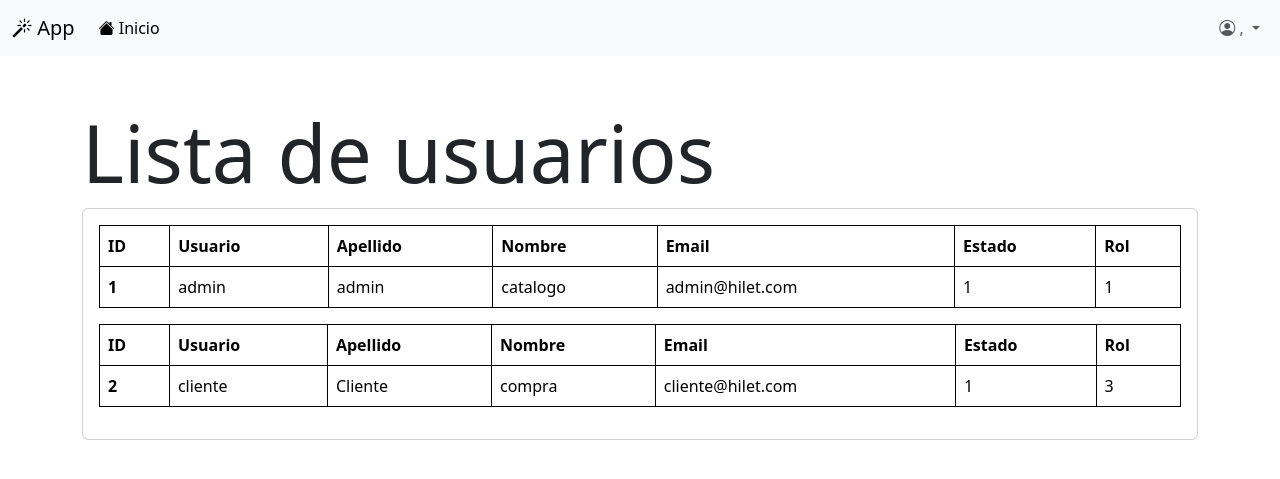
After one commit to marceloaudisioClases/catalogo2000, a CodeIgniter app: page /catalogo/index.php/usuarios/index in a window 1280 px wide. The commit adds this page. Shown: the top 479 px of the page. Run offline with CodeIgniter, Linux system fonts and the light colour scheme; data comes from the database, SQL or seed files in the repository.

Commit message:
Listado de usuarios
Creé la vista para la lista de usuarios, el controlador y actualicé el modelo para que todo sea funcional

```diff
--- /dev/null
+++ b/application/controllers/Usuarios.php
@@ -0,0 +1,12 @@
+<?php
+defined('BASEPATH') OR exit('No direct script access allowed');
+
+class Usuarios extends CI_Controller {
+    public function index()
+    {
+        $usuarios=array();
+		$this->load->model("usuarios_model");
+		$usuarios["usuarios"]=$this->usuarios_model->listar();
+		$this->load->view('usuarios/usuarios',$usuarios);
+    }
+}
--- a/application/models/Usuarios_model.php
+++ b/application/models/Usuarios_model.php
@@ -42,4 +42,14 @@ class Usuarios_model extends CI_Model {
         $this->db->where("usuario_id",$usuario_id);
         $this->db->update("usuarios");
     }
+    public function listar(){
+        $this->db->select("*");
+        $this->db->order_by("apellido");
+        return $this->db->get("usuarios")->result_array();
+    }
+    public function actualiza_estado($usuario_id,$estado){
+        $this->db->set("estado",$estado);
+        $this->db->where("usuario_id",$usuario_id);
+        $this->db->update("usuarios");
+    }
 }
--- a/application/views/menu.php
+++ b/application/views/menu.php
@@ -15,7 +15,7 @@
             <i class="bi bi-gear-fill"></i> Administración
             </a>
             <ul class="dropdown-menu">
-                <li><a class="dropdown-item" href="<?php echo site_url("usuarios"); ?>">Usuarios</a></li>
+                <li><a class="dropdown-item" href="<?php echo site_url("usuarios/index"); ?>">Usuarios</a></li>
                 <li><a class="dropdown-item" href="#">Roles</a></li>
             </ul>
             </li>
--- a/application/views/usuarios/usuarios.php
+++ b/application/views/usuarios/usuarios.php
@@ -17,9 +17,32 @@
 
                 <div class="card">
                     <div class="card-body">
-                    <?php foreach($categorias as $c){ ?>
-                  <a href="#" class="list-group-item list-group-item-action"><?php echo $c["usuario"]; ?></a>
-               <?php } ?>
+                    <?php foreach($usuarios as $c){ ?>
+                      <table class="table table-bordered border-black">
+                        <thead>
+                          <tr>
+                            <th scope="col">ID</th>
+                            <th scope="col">Usuario</th>
+                            <th scope="col">Apellido</th>
+                            <th scope="col">Nombre</th>
+                            <th scope="col">Email</th>
+                            <th scope="col">Estado</th>
+                            <th scope="col">Rol</th>
+                          </tr>
+                        </thead>
+                        <tbody>
+                          <tr>
+                            <th scope="row"><?php echo $c["usuario_id"]; ?></th>
+                            <td><?php echo $c["usuario"]; ?></td>
+                            <td><?php echo $c["apellido"]; ?></td>
+                            <td><?php echo $c["nombre"]; ?></td>
+                            <td><?php echo $c["email"]; ?></td>
+                            <td><?php echo $c["estado"]; ?></td>
+                            <td><?php echo $c["rol_id"]; ?></td>
+                          </tr>
+                        </tbody>
+                      </table>
+                   <?php } ?>
                     </div>
                 </div>
             </div>
```
